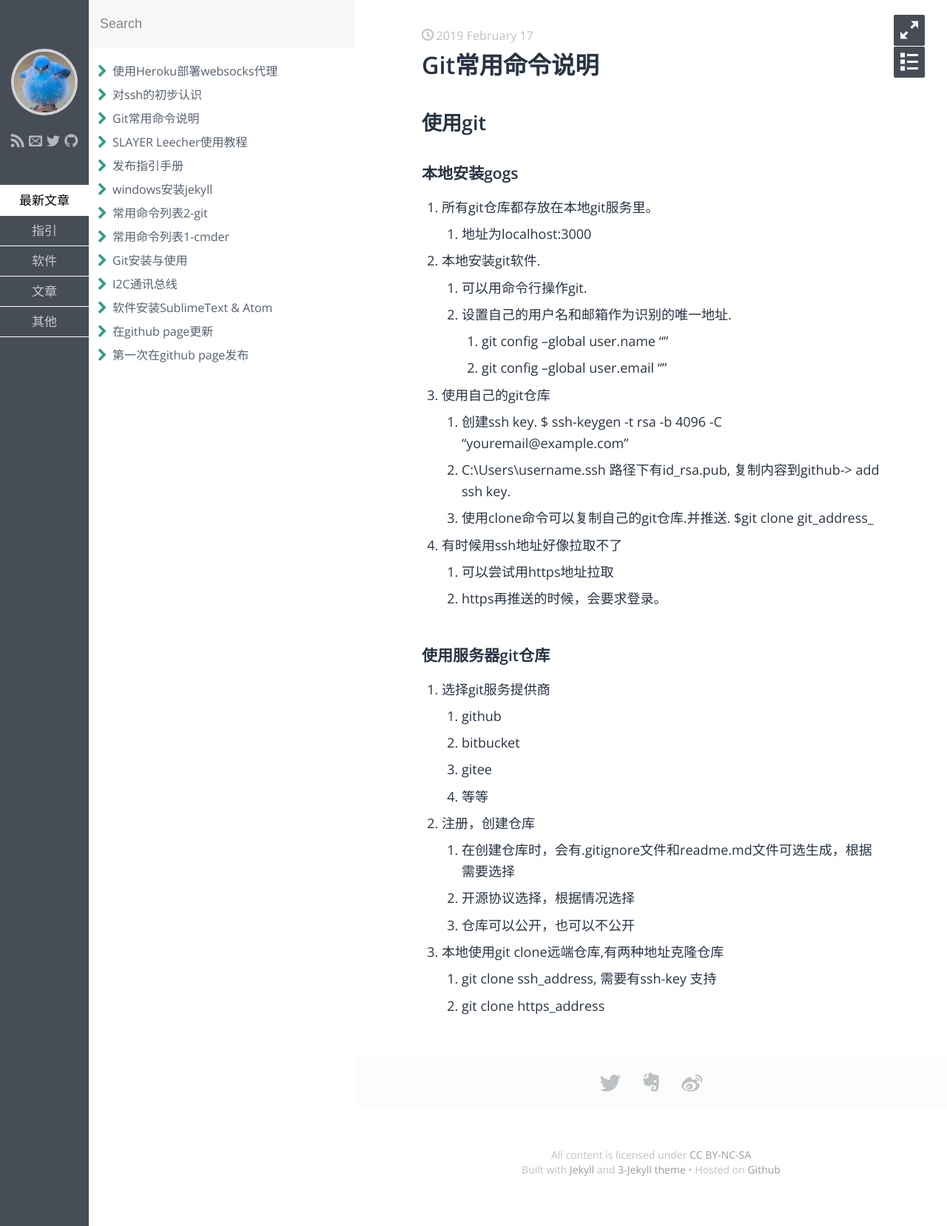
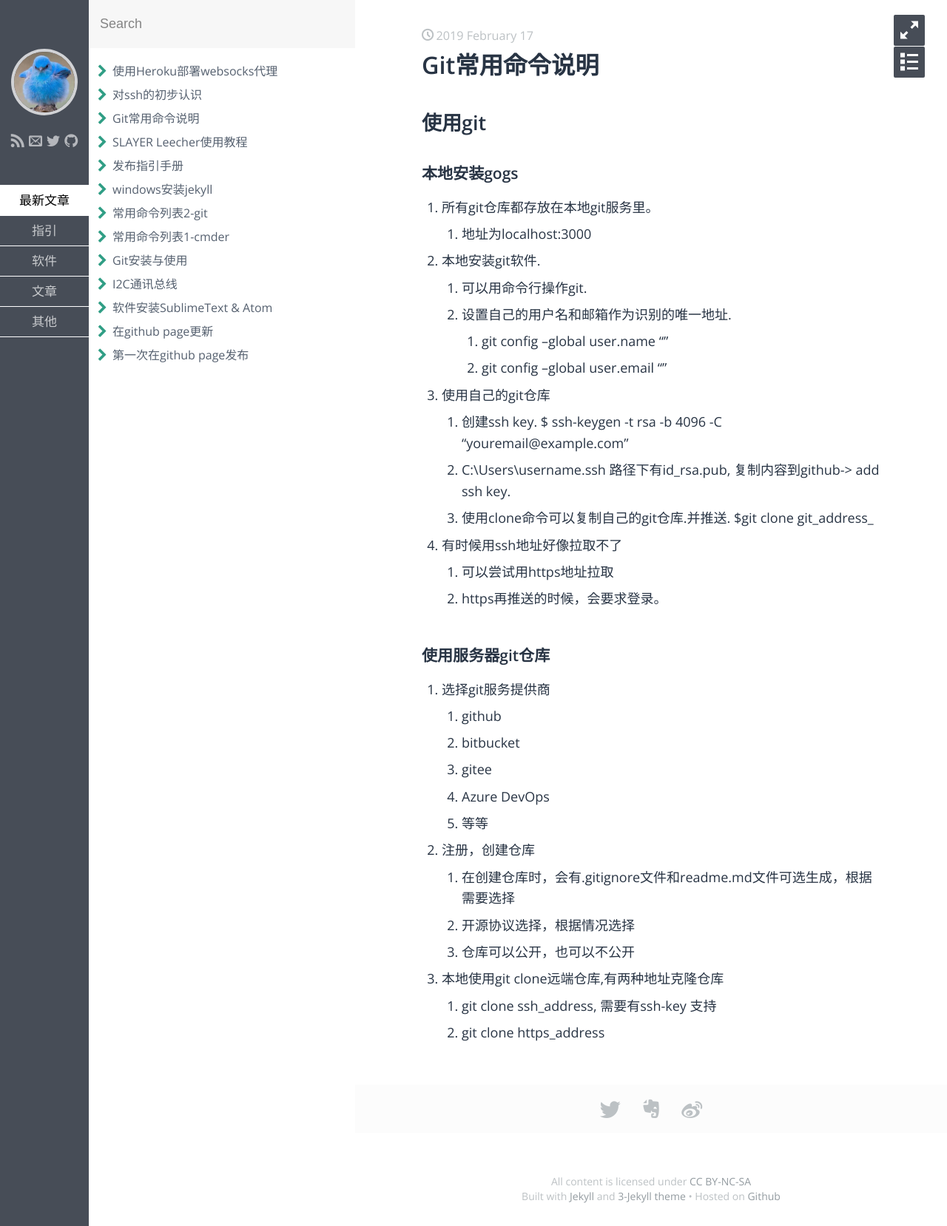
Before and after one commit to verusfeng/verusfeng.github.io, a Jekyll site: the page built from _posts/article/2019-02-17-git-tutorial-and-command-description-1.md, in a window 1280 px wide. Shown: the whole page at 74% size. Built offline with Jekyll 4.4.1, drawn with Linux system fonts in a browser that asks for light colours; some web fonts are replaced.

Commit message:
update post

```diff
--- a/_posts/article/2019-02-17-git-tutorial-and-command-description-1.md
+++ b/_posts/article/2019-02-17-git-tutorial-and-command-description-1.md
@@ -33,6 +33,7 @@ category: 文章
     1. github
     2. bitbucket
     3. gitee
+    4. Azure DevOps
     4. 等等
 
 1. 注册，创建仓库
```
